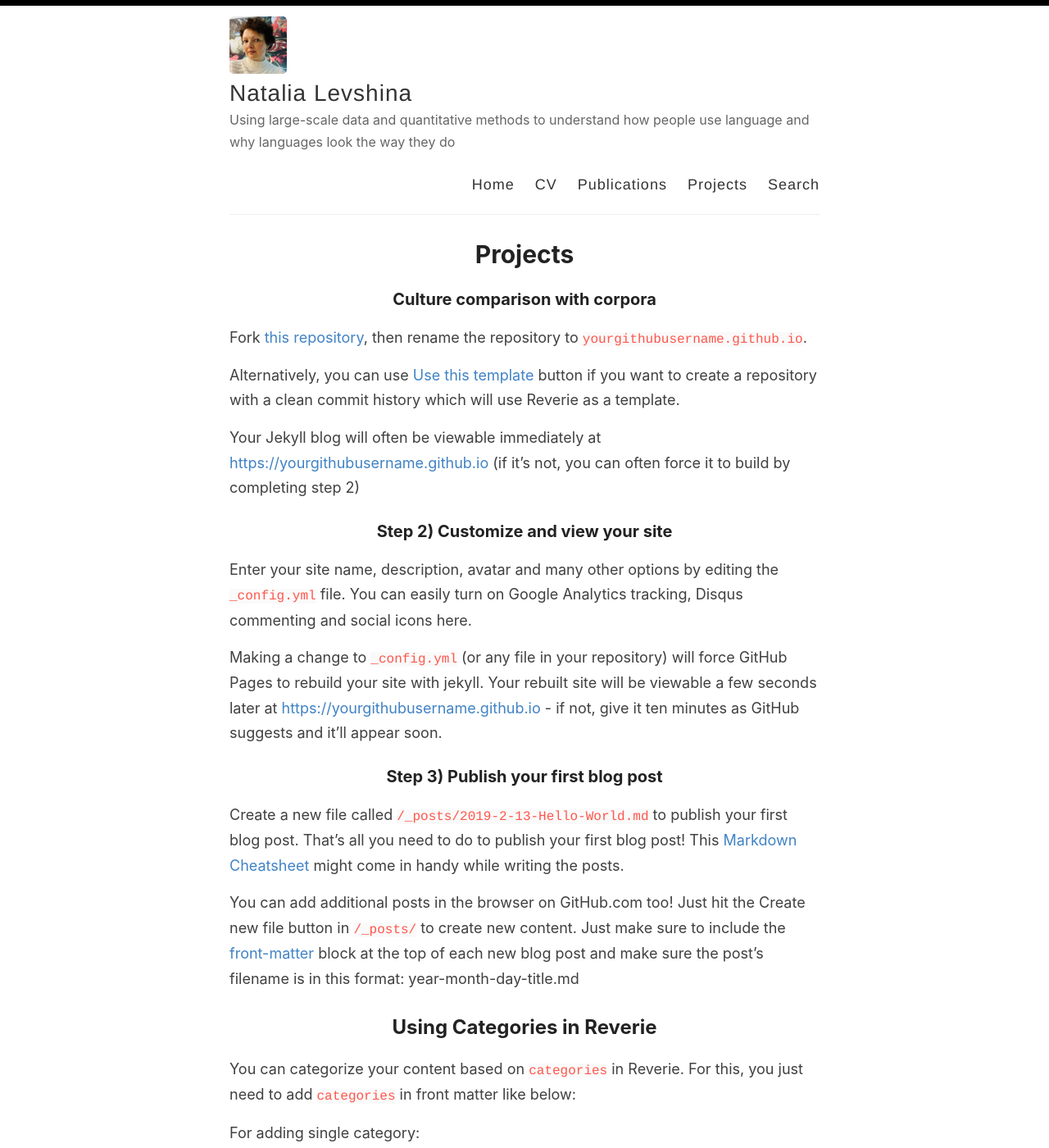
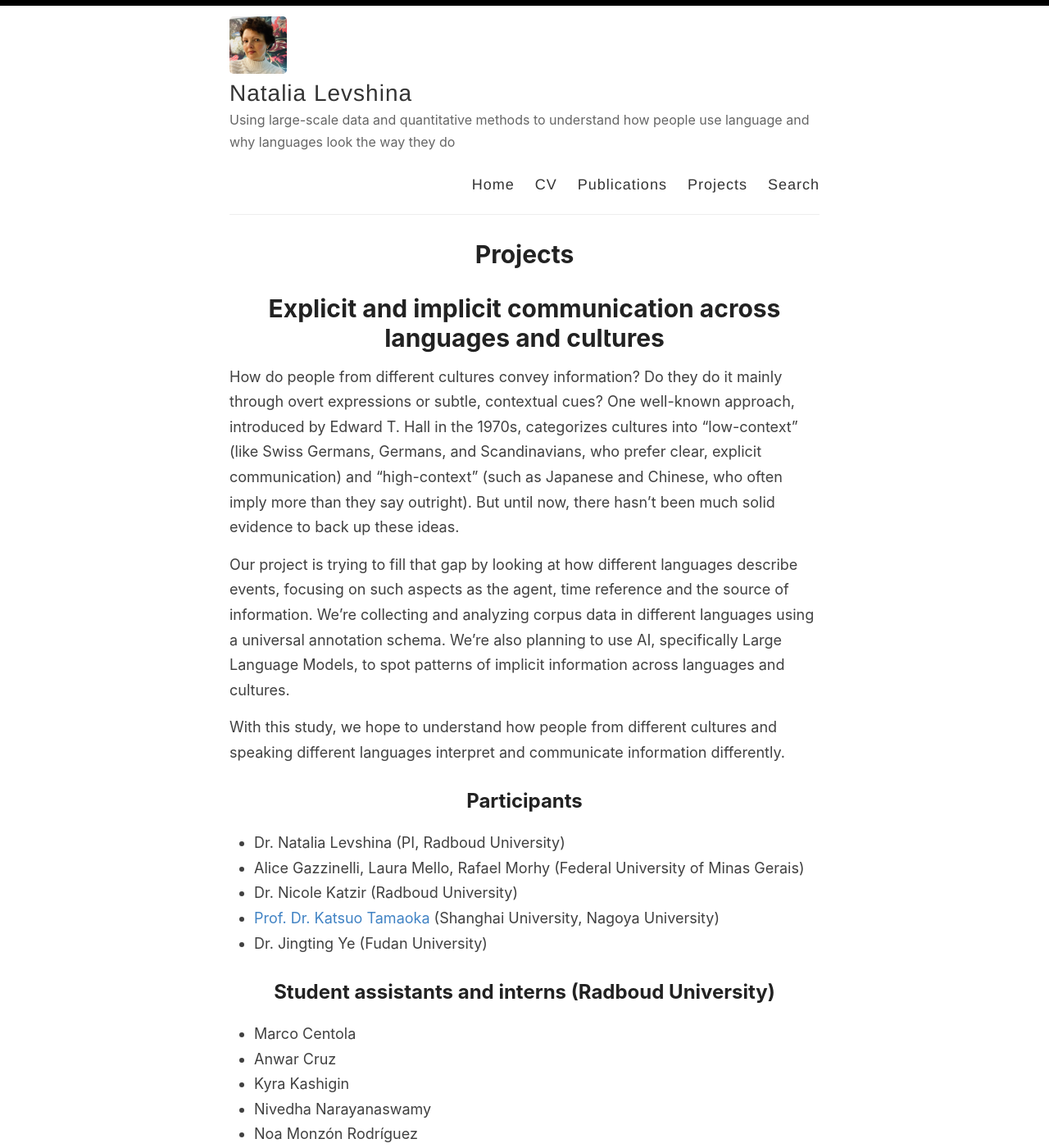
Before and after one commit to levshina/levshina.github.io, a Jekyll site: the page built from _pages/projects.md, in a window 1280 px wide and 1400 px high. Shown: the whole window at 82% size. Built offline with Jekyll 4.4.1, drawn with Linux system fonts in a browser that asks for light colours; some of the changed text lies outside the part shown.

Commit message:
Update projects.md

````diff
--- a/_pages/projects.md
+++ b/_pages/projects.md
@@ -4,48 +4,31 @@ title: Projects
 permalink: /projects/
 ---
 
-### Culture comparison with corpora
+# Explicit and implicit communication across languages and cultures
 
-Fork [this repository](https://github.com/amitmerchant1990/reverie), then rename the repository to `yourgithubusername.github.io`.
+How do people from different cultures convey information? Do they do it mainly through overt expressions or subtle, contextual cues? One well-known approach, introduced by Edward T. Hall in the 1970s, categorizes cultures into "low-context" (like Swiss Germans, Germans, and Scandinavians, who prefer clear, explicit communication) and "high-context" (such as Japanese and Chinese, who often imply more than they say outright). But until now, there hasn't been much solid evidence to back up these ideas.
 
-Alternatively, you can use [Use this template](https://github.com/amitmerchant1990/reverie/generate) button if you want to create a repository with a clean commit history which will use Reverie as a template.
+Our project is trying to fill that gap by looking at how different languages describe events, focusing on such aspects as the agent, time reference and the source of information. We’re collecting and analyzing corpus data in different languages using a universal annotation schema. We're also planning to use AI, specifically Large Language Models, to spot patterns of implicit information across languages and cultures.
 
-Your Jekyll blog will often be viewable immediately at <https://yourgithubusername.github.io> (if it's not, you can often force it to build by completing step 2)
+With this study, we hope to understand how people from different cultures and speaking different languages interpret and communicate information differently.
 
-### Step 2) Customize and view your site
+## Participants
+<ul>
+  <li>Dr. Natalia Levshina (PI, Radboud University)</li>
+  <li>Alice Gazzinelli, Laura Mello, Rafael Morhy (Federal University of Minas Gerais)</li>
+  <li>Dr. Nicole Katzir (Radboud University)</li>
+  <li><a href  = "https://tamaoka.org/en/" target="_blank">Prof. Dr. Katsuo Tamaoka</a> (Shanghai University, Nagoya University)</li>
+  <li>Dr. Jingting Ye (Fudan University)</li>
+</ul>
 
-Enter your site name, description, avatar and many other options by editing the `_config.yml` file. You can easily turn on Google Analytics tracking, Disqus commenting and social icons here.
+## Student assistants and interns (Radboud University)
+<ul>
+  <li>Marco Centola</li>
+  <li>Anwar Cruz</li>
+  <li>Kyra Kashigin</li>
+  <li>Nivedha Narayanaswamy</li>
+  <li>Noa Monzón Rodríguez</li>
+</ul>
 
-Making a change to `_config.yml` (or any file in your repository) will force GitHub Pages to rebuild your site with jekyll. Your rebuilt site will be viewable a few seconds later at <https://yourgithubusername.github.io> - if not, give it ten minutes as GitHub suggests and it'll appear soon.
-
-### Step 3) Publish your first blog post
-
-Create a new file called `/_posts/2019-2-13-Hello-World.md` to publish your first blog post. That's all you need to do to publish your first blog post! This [Markdown Cheatsheet](https://github.com/adam-p/markdown-here/wiki/Markdown-Cheatsheet) might come in handy while writing the posts.
-
-> You can add additional posts in the browser on GitHub.com too! Just hit the <kbd>Create new file</kbd> button in `/_posts/` to create new content. Just make sure to include the [front-matter](http://jekyllrb.com/docs/frontmatter/) block at the top of each new blog post and make sure the post's filename is in this format: year-month-day-title.md
-
-## Using Categories in Reverie
-
-You can categorize your content based on `categories` in Reverie. For this, you just need to add `categories` in front matter like below:
-
-For adding single category:
-
-```md
-categories: JavaScript
-```
-
-For adding multiple categories:
-
-```md
-categories: [PHP, Laravel]
-```
-
-The contegorized content can be shown over this URL: <https://yourgithubusername.github.io/categories/>
-
-## RSS
-
-The generated [RSS feed](https://en.wikipedia.org/wiki/RSS) of your blog can be found at <https://yourgithubusername.github.io/feed>. You can see the example RSS feed over [here](https://www.amitmerchant.com/reverie/feed).
-
-## Sitemap
-
-The generated sitemap of your blog can be found at <https://yourgithubusername.github.io/sitemap>. You can see the example sitemap feed over [here](https://www.amitmerchant.com/reverie/sitemap).
+## Funding
+The Centre of Language Studies (Radboud University) research grants 2024-2026
````
